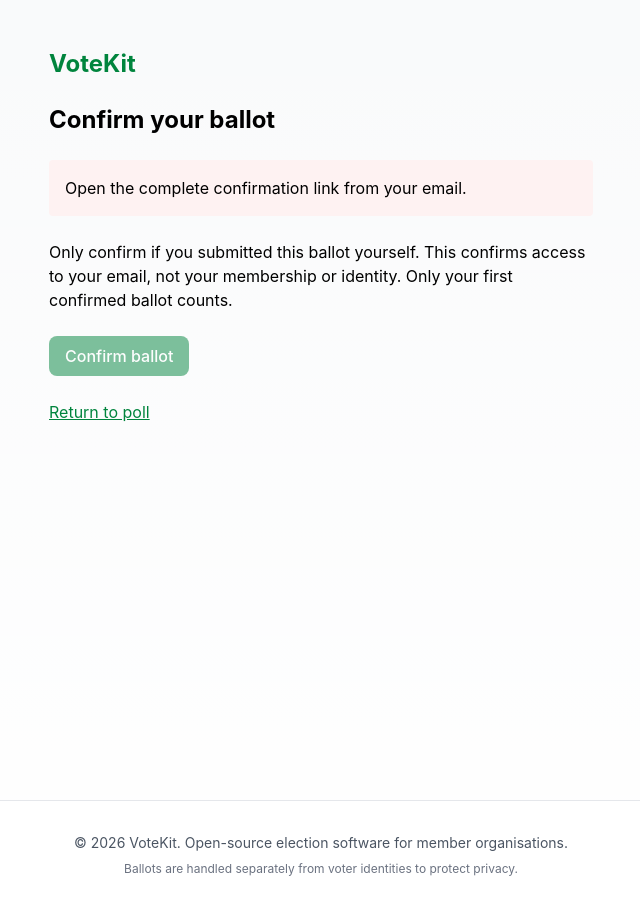
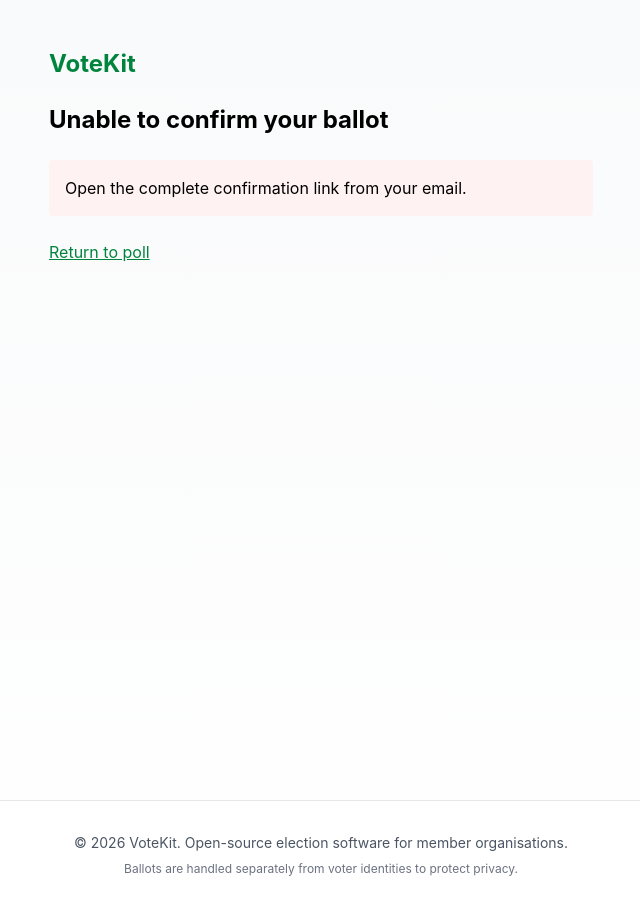
Before and after one commit to votekitorg/votekit, a Next.js app: page /poll/1/confirm in a window 1280 px wide. Shown: the whole page, without its empty margins (319-959 px from the left). Built offline with nearby package versions, Linux system fonts and the light colour scheme.

Commit message:
Confirm public poll ballots directly from the email link

```diff
--- a/package.json
+++ b/package.json
@@ -1,6 +1,6 @@
 {
   "name": "votekit",
-  "version": "0.16.0",
+  "version": "0.16.1",
   "private": true,
   "scripts": {
     "dev": "next dev",
--- a/src/app/poll/[id]/confirm/ConfirmBallot.tsx
+++ b/src/app/poll/[id]/confirm/ConfirmBallot.tsx
@@ -1,10 +1,45 @@
 'use client';
-import { useEffect,useState } from 'react';
+import { useCallback, useEffect, useRef, useState } from 'react';
 import Link from 'next/link';
 import { csrfFetch } from '@/lib/csrf-client';
+
 export default function ConfirmBallot({id}:{id:string}) {
-  const [token,setToken]=useState(''),[busy,setBusy]=useState(false),[done,setDone]=useState(false),[error,setError]=useState('');
-  useEffect(()=>{const t=new URLSearchParams(window.location.hash.slice(1)).get('token');if(t)setToken(t);else setError('Open the complete confirmation link from your email.');window.history.replaceState(null,'',window.location.pathname);},[]);
-  async function confirm() {setBusy(true);setError('');try {const r=await csrfFetch(`/api/public-polls/${id}/confirm`,{method:'POST',headers:{'Content-Type':'application/json'},body:JSON.stringify({token})});const d=await r.json();if(!r.ok)throw new Error(d.error);setDone(true);setToken('');}catch(e:any){setError(e.message||'Unable to confirm. Please try again.');}finally{setBusy(false);}}
-  return <main className="mx-auto max-w-xl px-4 py-12 space-y-6"><Link href="/" className="text-2xl font-bold text-primary">VoteKit</Link><h1 className="text-2xl font-bold">{done?'Ballot confirmed':'Confirm your ballot'}</h1>{error&&<p role="alert" className="rounded bg-red-50 p-4">{error}</p>}{done?<p role="status">Your ballot is included in the email-confirmed result. Your email will not be published.</p>:<><p>Only confirm if you submitted this ballot yourself. This confirms access to your email, not your membership or identity. Only your first confirmed ballot counts.</p><button className="btn-primary" disabled={!token||busy} onClick={confirm}>{busy?'Confirming…':'Confirm ballot'}</button></>}<p><Link className="text-primary underline" href={`/poll/${id}`}>Return to poll</Link></p></main>;
+  const started=useRef(false),token=useRef(''),requestNumber=useRef(0);
+  const [busy,setBusy]=useState(true),[done,setDone]=useState(false),[error,setError]=useState('');
+  const confirm=useCallback(async(value:string)=>{
+    const current=++requestNumber.current;
+    setBusy(true);setDone(false);setError('');
+    try {
+      const response=await csrfFetch(`/api/public-polls/${id}/confirm`,{method:'POST',headers:{'Content-Type':'application/json'},body:JSON.stringify({token:value})});
+      const data=await response.json();
+      if(!response.ok||data.success!==true)throw new Error(data.error||'Unable to confirm. Please try again.');
+      if(current===requestNumber.current){setDone(true);token.current='';}
+    }catch(e:any){if(current===requestNumber.current)setError(e.message||'Unable to confirm. Please try again.');}
+    finally{if(current===requestNumber.current)setBusy(false);}
+  },[id]);
+  useEffect(()=>{
+    const openLink=()=>{
+      const value=new URLSearchParams(window.location.hash.slice(1)).get('token')||'';
+      if(!value&&started.current)return;
+      started.current=true;token.current=value;
+      window.history.replaceState(null,'',window.location.pathname);
+      if(value){void confirm(value);}
+      else{setError('Open the complete confirmation link from your email.');setBusy(false);}
+    };
+    // Email links can reopen this same tab with a new fragment. Guard effect replay,
+    // but process a genuine new link; the server handles repeated tokens idempotently.
+    window.addEventListener('hashchange',openLink);
+    if(!started.current)openLink();
+    return ()=>window.removeEventListener('hashchange',openLink);
+  },[confirm]);
+  return <main className="mx-auto max-w-xl px-4 py-12 space-y-6">
+    <Link href="/" className="text-2xl font-bold text-primary">VoteKit</Link>
+    <h1 className="text-2xl font-bold">{done?'Ballot confirmed':busy?'Confirming your ballot…':'Unable to confirm your ballot'}</h1>
+    {busy&&<p role="status">Please wait while we validate your ballot. No further button press is needed.</p>}
+    {error&&<p role="alert" className="rounded bg-red-50 p-4">{error}</p>}
+    {done&&<p role="status">You’re done. Your ballot is included in the email-confirmed result. Your email will not be published.</p>}
+    {error&&token.current&&!busy&&<button className="btn-primary" onClick={()=>void confirm(token.current)}>Try again</button>}
+    <noscript><p>JavaScript is needed to confirm your ballot. Enable it and reopen the link from your email.</p></noscript>
+    <p><Link className="text-primary underline" href={`/poll/${id}`}>Return to poll</Link></p>
+  </main>;
 }
--- a/src/app/poll/[id]/confirm/page.tsx
+++ b/src/app/poll/[id]/confirm/page.tsx
@@ -1,2 +1,2 @@
 import ConfirmBallot from './ConfirmBallot';
-export default async function Page({params}:{params:Promise<{id:string}>}) {const {id}=await params;return <ConfirmBallot id={id}/>;}
+export default async function Page({params}:{params:Promise<{id:string}>}) {const {id}=await params;return <ConfirmBallot key={id} id={id}/>;}
--- a/src/lib/email.ts
+++ b/src/lib/email.ts
@@ -320,8 +320,8 @@
   try {
     const result=await getResend().emails.send({
       ...senderOptions(),to:input.email,subject:heading,
-      html:`<div style="font-family:Arial,sans-serif;max-width:600px;margin:auto;padding:24px"><h1 style="color:#00843D">VoteKit</h1><h2>${heading}</h2><p>A ballot was submitted for ${escapeHtml(input.title)} using this email address.</p><p>If you submitted it, open the link and press Confirm ballot before ${escapeHtml(deadline)}. If you did not submit it, ignore this email. Your email is not used for campaign mail.</p><p><a href="${escapeHtml(input.url)}">Confirm ballot</a></p><p>Only the first ballot you confirm for this poll will count as email-confirmed.</p></div>`,
-      text:`${heading}\n\nA ballot was submitted for ${input.title} using this email address. If you submitted it, open the link and press Confirm ballot before ${deadline}. Otherwise ignore this email. Only the first ballot you confirm will count as email-confirmed.\n\n${input.url}`
+      html:`<div style="font-family:Arial,sans-serif;max-width:600px;margin:auto;padding:24px"><h1 style="color:#00843D">VoteKit</h1><h2>${heading}</h2><p>A ballot was submitted for ${escapeHtml(input.title)} using this email address.</p><p>If you submitted it, click Confirm ballot below before ${escapeHtml(deadline)}. If you did not submit it, ignore this email. Your email is not used for campaign mail.</p><p><a href="${escapeHtml(input.url)}" style="background:#00843D;color:white;padding:12px 20px;display:inline-block;border-radius:6px;text-decoration:none">Confirm ballot</a></p><p>Only the first ballot you confirm for this poll will count as email-confirmed.</p></div>`,
+      text:`${heading}\n\nA ballot was submitted for ${input.title} using this email address. If you submitted it, click Confirm ballot below before ${deadline}. The confirmation page will show when it is complete. Otherwise ignore this email. Only the first ballot you confirm will count as email-confirmed.\n\n${input.url}`
     });
     return result.error?{success:false}:{success:true};
   }catch{return {success:false};}
```
Also changed, not shown: 3 other files (tests, documents, lock files or other folders).
